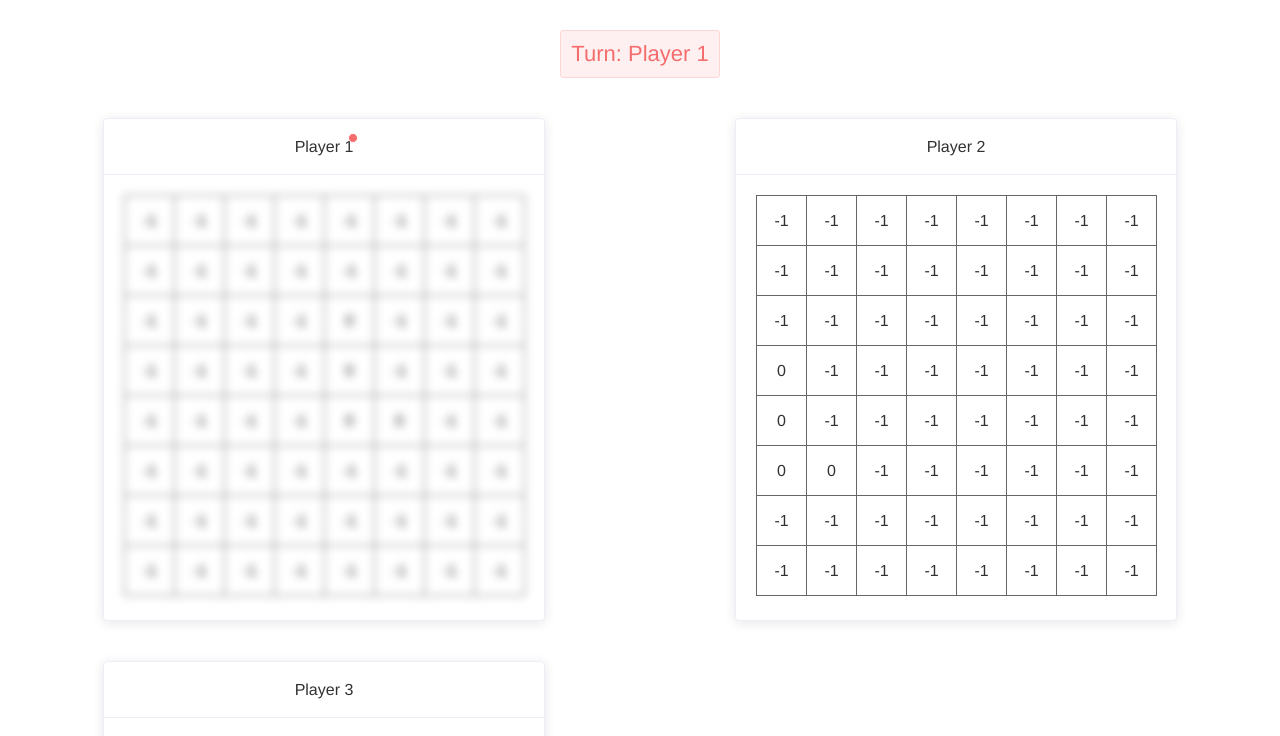
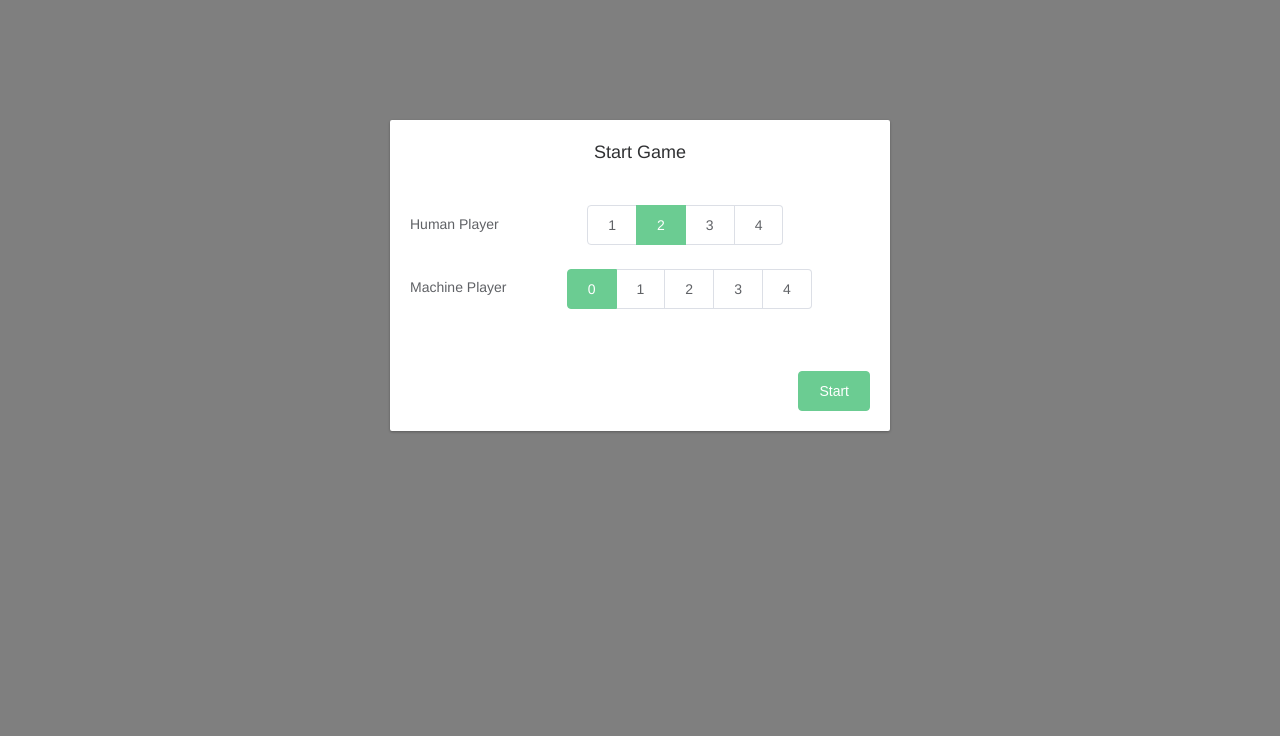
Before and after one commit to fangwei716/battle-ship, a Vue app: page / in a window 1280 px wide. Shown: the top 736 px of the page. Built offline with nearby package versions, Linux system fonts and the light colour scheme.

Commit message:
enable start config

```diff
--- a/src/components/Index.vue
+++ b/src/components/Index.vue
@@ -1,22 +1,47 @@
 <template>
   <div class="container">
-    <el-tag class="header-tag" type="danger">
-      {{game.isEnd ? winner + ' is the winner!' : 'Turn: Player ' + (game.turn + 1)}}
+    <el-tag v-if="game.players" class="header-tag" type="danger">
+      {{game && game.isEnd ? winner + ' is the winner!' : 'Turn: Player ' + (game.turn + 1)}}
     </el-tag>
-    <el-button v-if="game.isEnd" icon="el-icon-refresh" style="margin-left: 20px;" circle></el-button>
+    <el-button v-if="game && game.isEnd" icon="el-icon-refresh" style="margin-left: 20px;" circle></el-button>
     <el-row>
-      <el-col v-if="game.isEnd || !player.lost" v-for="player in getVisiblePlayers(players)" :key="'player' + player.index" :span="12">
+      <el-col v-for="player in getVisiblePlayers(players)" :key="'player' + player.index" :span="12">
         <div class="board-container">
           <Board :player="player" :game="game"/>
         </div>
       </el-col>
     </el-row>
+    <el-dialog width="500px" :show-close="false" title="Start Game" :visible="dialogVisible">
+      <el-form style="width: 450px;">
+        <el-form-item label="Human Player">
+          <el-radio-group v-model="numOfHuman">
+            <el-radio-button label="1"></el-radio-button>
+            <el-radio-button label="2"></el-radio-button>
+            <el-radio-button label="3"></el-radio-button>
+            <el-radio-button label="4"></el-radio-button>
+          </el-radio-group>
+        </el-form-item>
+        <el-form-item label="Machine Player">
+          <el-radio-group v-model="numOfMachine">
+            <el-radio-button label="0"></el-radio-button>
+            <el-radio-button label="1"></el-radio-button>
+            <el-radio-button label="2"></el-radio-button>
+            <el-radio-button label="3"></el-radio-button>
+            <el-radio-button label="4"></el-radio-button>
+          </el-radio-group>
+        </el-form-item>
+      </el-form>
+      <div slot="footer" class="dialog-footer">
+        <el-button type="primary" @click="initGameWithConfig()">Start</el-button>
+      </div>
+    </el-dialog>
   </div>
 </template>
 
 <script>
 import Board from '@/components/Board.vue'
 import Game from '@/models/Game'
+import Config from '@/models/Config'
 export default {
   name: 'Index',
   components: {
@@ -24,9 +49,14 @@ export default {
   },
   data() {
     return {
-      game: null,
+      game: {},
       players: [],
-      winner: ""
+      winner: "",
+      dialogVisible: false,
+      numOfHuman: "2",
+      numOfMachine: "0",
+      minPlayerNum: 2,
+      maxPlayerNum: Config.maxPlayerNum
     }
   },
   watch: {
@@ -42,11 +72,25 @@ export default {
     }
   },
   created() {
-    let game =  new Game();
-    this.game = game;
-    this.players = game.players;
+    this.startGame();
   },
   methods: {
+    startGame(){
+      if(!Config.enableMoreThanTwoPlayer){
+        this.initGame();
+      }else{
+        this.dialogVisible = true;
+      }
+    },
+    initGameWithConfig(){
+      this.initGame(+this.numOfHuman, +this.numOfMachine);
+      this.dialogVisible = false;
+    },
+    initGame(numOfHuman, numOfMachine){
+      let game =  new Game(numOfHuman, numOfMachine);
+      this.game = game;
+      this.players = game.players;
+    },
     getVisiblePlayers(players){
       if(this.game.isEnd){
         return players;
--- a/src/models/Config.js
+++ b/src/models/Config.js
@@ -1,9 +1,9 @@
 export default {
     enableRotation: true, //enable rotation
-    enableSunkNumMode: true, //have to sunk all to destroy a battle ship
+    enableSunkNumMode: false, //have to sunk all to destroy a battle ship
     enableMachinePlayer: false,
-    enableMoreThanTwoPlayer: false,
-    defaultPlayerNum:3,
+    enableMoreThanTwoPlayer: true,
+    defaultPlayerNum: 2,
     maxPlayerNum: 8,
     defaultGridX: 8,
     defaultGridY: 8,
--- a/src/models/Game.js
+++ b/src/models/Game.js
@@ -1,7 +1,7 @@
 import Player from "./Player";
 import Config from "./Config";
 export default class Game {
-    constructor(numOfPlayers, gridX, gridY, battleShips, numOfMachine) {
+    constructor(numOfPlayers, numOfMachine, gridX, gridY, battleShips) {
         this.players = [];
         this.remainingPlayers = [];
         this.isEnd = false;
```
